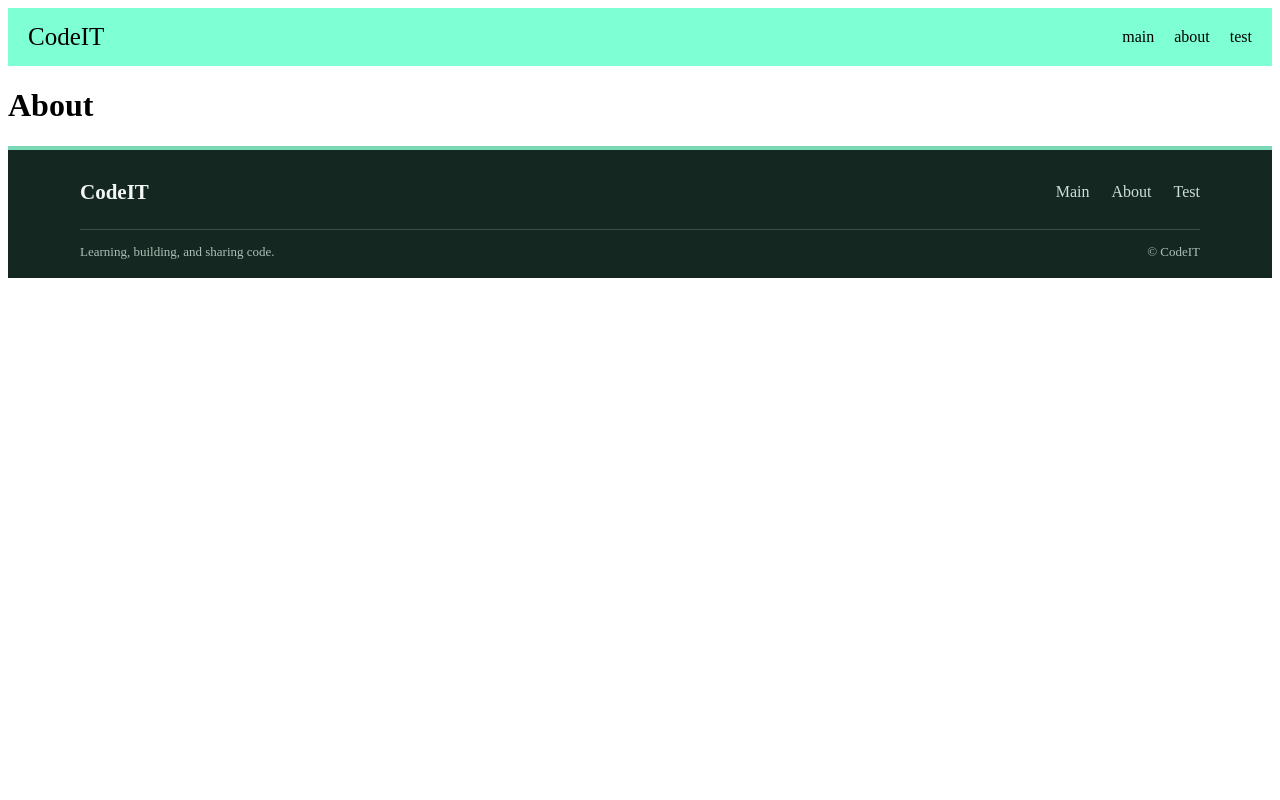
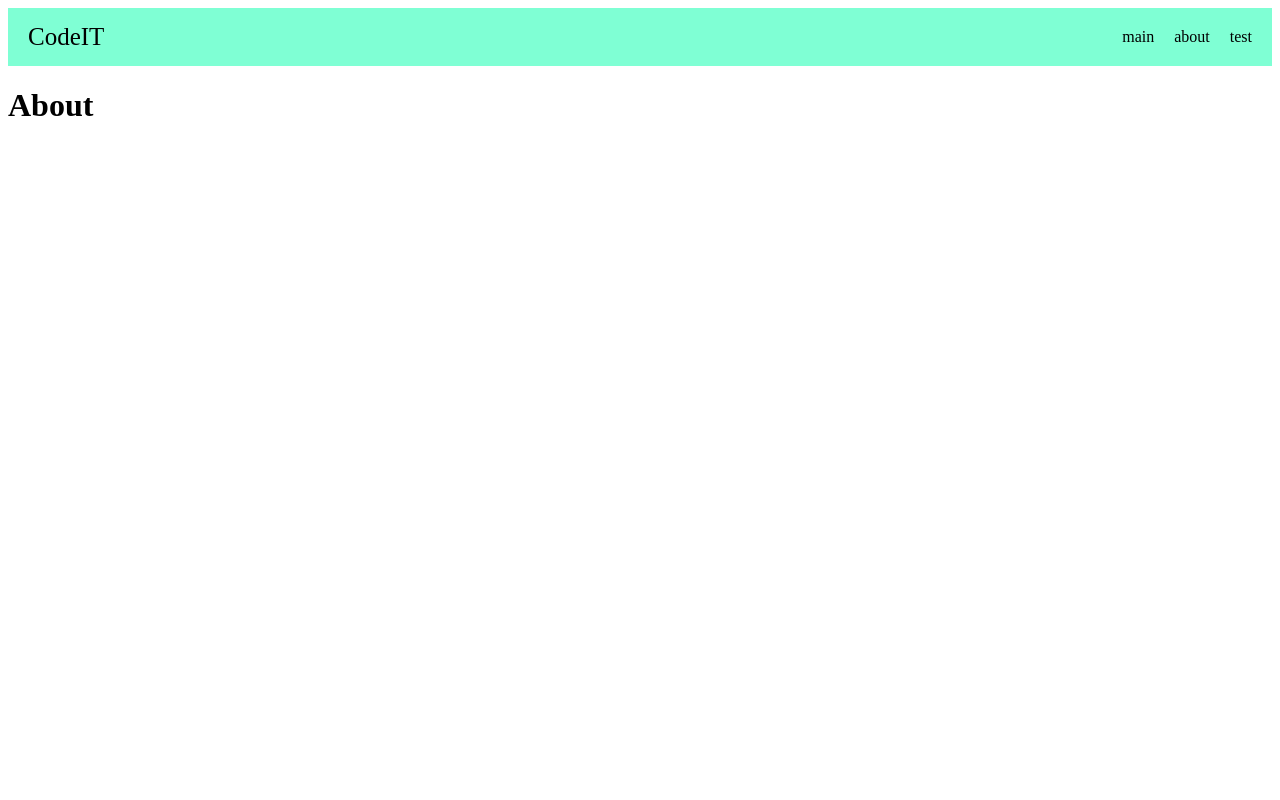
Before and after one commit to mukhulishviliotari-ops/my-app, a Next.js app: page /About in a window 1280 px wide. Shown: the top 800 px of the page. Built offline with nearby package versions, Linux system fonts and the light colour scheme.

Commit message:
modified:   src/components/Footer/Footer.module.css

```diff
--- a/src/components/Footer/Footer.module.css
+++ b/src/components/Footer/Footer.module.css
@@ -1,4 +1,5 @@
 .footer {
+    margin-top: 800px;
 	border-top: 4px solid #79d9b4;
 	background: #142720;
 	color: #f3f7f4;
```
